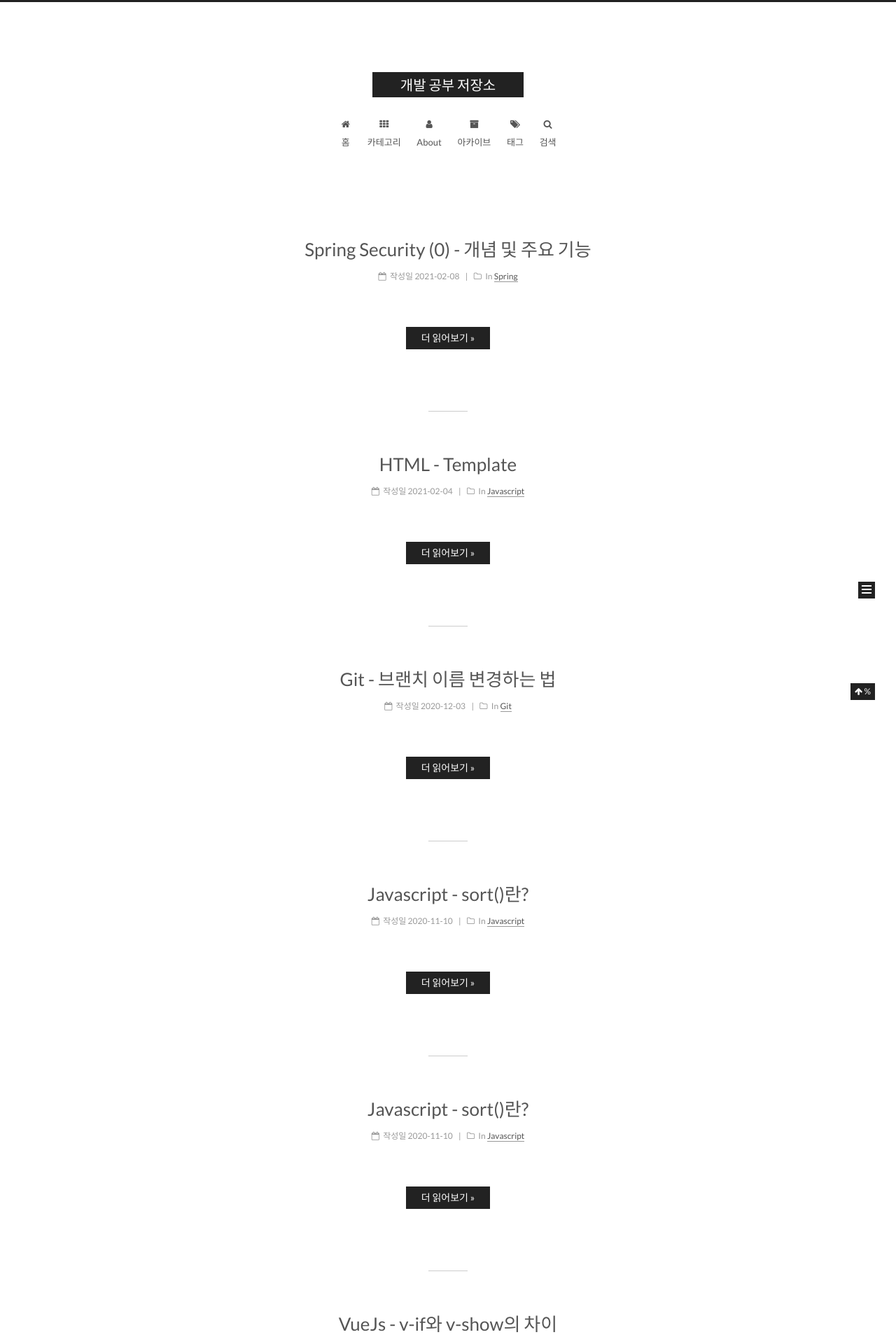
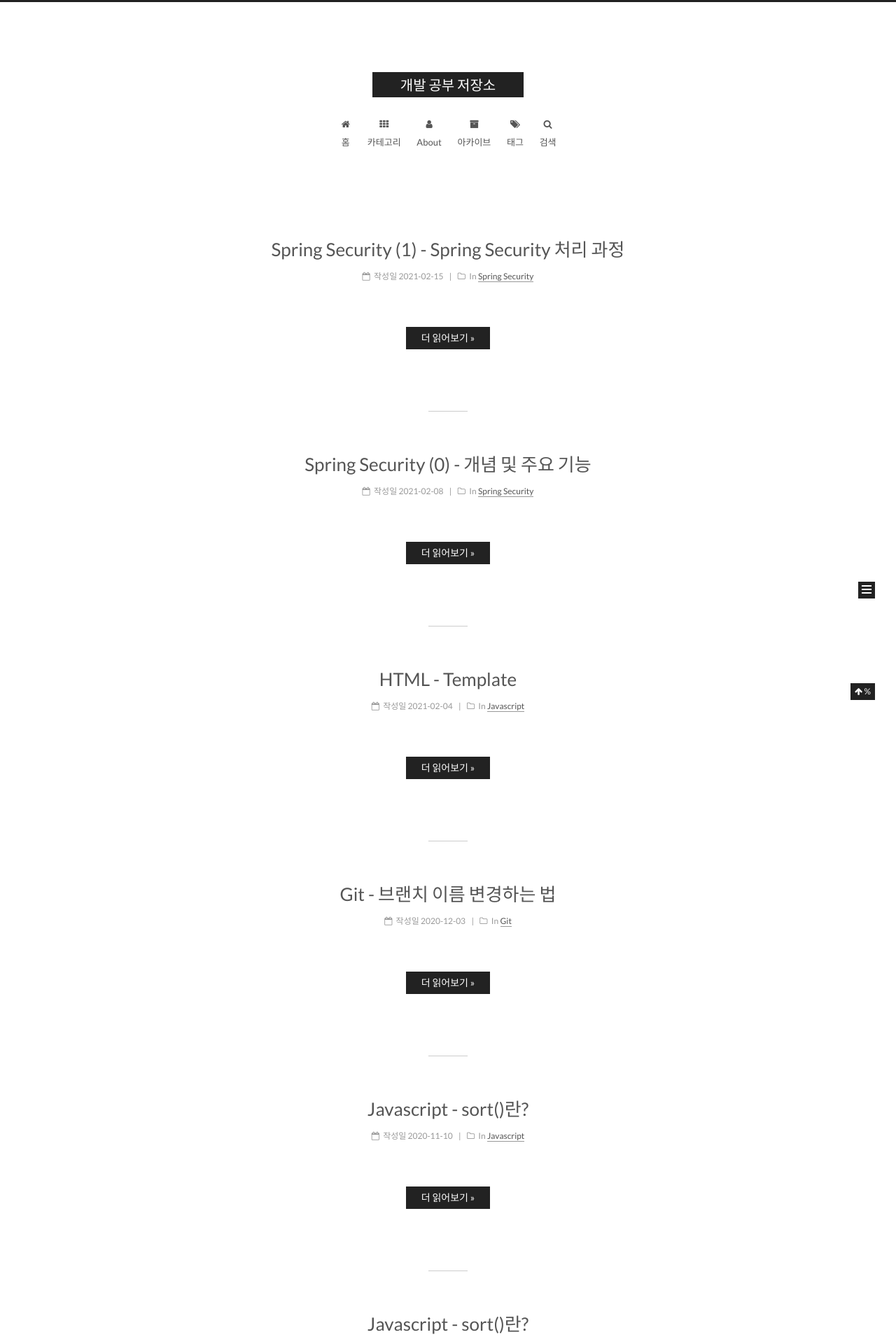
Before and after one commit to doozi316/doozi316.github.io, a Jekyll site: the page built from index.html, in a window 1280 px wide. Shown: the top 1920 px of the page at 70% size. Built offline with Jekyll 4.4.1, drawn with Linux system fonts in a browser that asks for light colours; the list of posts is cut into pages by our own code; part of the change alters nothing that is shown; some of the changed text lies outside the part shown.

Commit message:
spring security

````diff
--- a/_posts/2021-02-08-Spring3.md
+++ b/_posts/2021-02-08-Spring3.md
@@ -1,11 +1,11 @@
 ---
 layout: post
 title: Spring Security (0) - 개념 및 주요 기능
-categories: [Spring]
+categories: [Spring Security]
 excerpt: ' '
 comments: true
 share: true
-tags: [Spring]
+tags: [Spring Security]
 date: 2021-02-08
 ---
 
@@ -68,7 +68,7 @@ date: 2021-02-08
 
 - `spring-security-core.jar`
     - 핵심 `jar`
-    - `Spring Security`를 사용하려는 모든 어플리케이션에 필요하다.-
+    - `Spring Security`를 사용하려는 모든 어플리케이션에 필요하다.
     - 이 `jar` 파일에는 핵심 엑세스 제어 및 핵심 인증 클래승와 인터페이스가 포함된다.
     - 독립 실행 형 어플리케이션이나 원격 클라이언트 어플리케이션에서 사용 가능
     - 최상위 패키지가 포함되어 있다.
--- /dev/null
+++ b/_posts/2021-02-15-Spring4.md
@@ -0,0 +1,119 @@
+---
+layout: post
+title: Spring Security (1) - Spring Security 처리 과정
+categories: [Spring Security]
+excerpt: ' '
+comments: true
+share: true
+tags: [Spring Security]
+date: 2021-02-15
+---
+
+# 들어가기 전에
+
+## Authentication vs Authorization
+
+- Authentication
+    - 입증, 증명, 인증
+    - 사용자 이름/사용자 ID 및 암호화 같은 자격 증명을 검증하여 ID를 확인하는 것
+    - 보통 이 인증(Authentication)은 사용자 이름(ID)와 암호로 수행된다.
+    - 인증은 단일부터 2단계, 다중 인증까지 거칠 수 있다.
+- Authorization
+    - 인가, 허가, 권한 부여
+    - 인증(Authentication) 이후에 발생하는 과정
+    - 인증된 사용자에게 시스템 액세스 권한을 부여하는 과정
+
+# Spring Security 처리 과정
+
+![](https://doozi316.github.io/assets/images/Spring4/1.png)
+
+1. HTTP 요청 수신 (Http Request) 및 `AuthenticationFilter` 통과
+    - `Spring Security` 는 일련의(연결된) **필터** 들을 가지고 있다.
+    - 요청(request)은, 인증(Authentication)과 권한부여(Authorization)를 위해 이 필터들을 통과하게 된다.
+    - 이 필터를 통과하는 과정은, 해당 요청과 관련된 인증 필터(인증 메커니즘/모델에 기반한 관련 인증 필터)를 찾을 때 까지 지속된다.
+    - 예)
+        - HTTP Basic 인증 요청은 `BasicAuthenticationFilter` 에 도달할 때까지 필터 체인을 통과한다.
+        - HTTP Digest 인증 요청은 `DigestAuthenticationFilter` 에 도달할 때까지 필터 체인을 통과한다
+        - 로그인 form submit 요청은 `UsernamePasswordAuthenticationFilter`에 도달할 때까지 필터 체인을 통과한다.
+        - X509 인증 요청은 `X509AuthenticationFilter` 등에 도달할 때까지 필터 체인을 통과한다.
+
+2. 사용자 자격 증명을 기반으로 `AuthenticationToken` 생성
+    - 인증 요청이 관련 `AuthenticationFilter`에 의해 수신되면 수신된 요청에서 **사용자 이름**과 **비밀번호**를 추출한다.
+    - 추출된 사용자 자격 증명(credentials)을 기반으로 인증개체를 만든다
+    - 추출된 자격 증명(credentials)을 통해 `UsernamePasswordAuthenticationToken`이 생성된다
+
+3. `AuthenticationManager`를 위해 생성된 `AuthenticationToken` 위임
+    - 만들어진 `UsernamePasswordAuthenticationToken`는 `AuthenticaionManager`의 인증 메서드를 호출하는데 사용됨
+    - `AuthenticaionManager`는 단순한 **인터페이스**이며 실제 구현은 `ProviderManager` 이다.
+    - `AuthenticaionManager.java`
+
+        ```
+        public interface AuthenticationManager {
+            Authenticaion authenticate(Authentication authentication) throw AuthenticaionException;
+        }
+        ```
+        > **자세히** 🚀
+        > - 위 `authenticate()` 메소드는 다음 세가지 중 하나를 수행 할 수 있다.
+        >   - `return Authentication` : 입력이 유효할 경우 일반적으로 `authenticated = true` 를 반환
+        >   - `AuthenticationException` : 입력이 유효하지 않을 경우 예외 처리
+        >   - `return null` : 결정할 수 없는 경우 `null` 반환
+
+    - `ProviderManager` 에는 사용자 요청을 인증에 필요한 `AuthenticationProvdier` 목록이 있다.
+    - `ProviderManager`는 제공된 각 `AuthenticationProvdier`를 살펴보고 전달된 인증 개체(`UsernamePasswordAuthenticationToken`)를 기반으로 사용자 인증을 시도한다.
+
+4. `AuthenticationProvier` 목록으로 인증 시도
+    - `AuthenticationProvider` 는 제공된 인증 개체로 사용자를 인증한다
+
+        ```
+        public interface AuthenticationProvider {
+            Authentication authenticate(Authentication authentication) throws AuthenticationException;
+            boolean supports(Class<?> authentication);
+        }
+        ```
+
+        > **자세히** 🚀
+        > - `AuthenticationProvider` 는 해당 `Authentication`이 지원되는 형식인지 아닌지 확인할 수 있는 메소드를 제공한다. (`supports()`)
+        > - 여기서 `Class<?>` 는 실질적으로 `Class<? extends Authentication>` 과 같은 의미이다.
+        > - 즉, `authenticate()` 메소드를 통과하는 무언가가 지원되는 형식인지 확인한다.
+
+    - 아래는 프레임워크와 함께 제공되는 `AuthenticationProvider`의 일부이다
+        - `CasAuthenticationProvider`
+        - `JaasAuthenticationProvider`
+        - `DaoAuthenticationProvider`
+        - `OpenIDAuthenticationProvider`
+        - `RememberMeAuthenticationProvider`
+        - `LdapAuthenticationProvider`
+
+5. `UserDetailsService` (옵션 - customize)
+    - 일부 `AuthenticationProvider`(ex. `DaoAuthenticationProvider`)는 사용자 이름(`username`)을 기반으로 사용자 세부 정보를 검색하기 위해 `UserDetailSesrvice`를 사용할 수 있다.
+
+        ```
+        public interface UserDetailService {
+            UserDetail loadUserByUsername(String username) throws UsernameNotFoundException;
+        }
+        ```
+
+6. `UserDetails` (옵션 - customize)
+7. `User` (옵션 - customize)
+    - 5번의 예제 코드에 사용된 `UserDetail`은 사용자 정보(`User`)를 담고 있는 인터페이스이면 될 것이다
+
+8. `AuthenticationException`
+    - `AuthenticationProvider` 인터페이스에 의해 사용자가 성공적으로 인증되면 완전히 채워진 인증개체가 반환된다.
+    - 그렇지 않으면 `AuthenticationException`가 발생한다.
+    - `AuthenticationException` 가 발생하면 인증 메커니즘을 지원하는 `AuthenticationEntryPoint`에 의해 처리된다.
+
+9. 인증 완료!
+    - `AuthenticationManager`는 획득한 완전히 채워진 인증개체를 관련 인증 필터로 다시 반환한다
+
+10. `SecurityContext` 에서 인증 개체 설정
+    - 관련 `AuthenticationFilter`는 향후 필터 사용을 위해 획득한 인증 개체를 `SecurityContext`에 저장한다.
+
+        ```
+        SecurityContextHolder.getContext().setAuthentication(authentication);
+        ```
+<hr>
+
+[출처]
+- <https://springbootdev.com/2017/08/23/spring-security-authentication-architecture/>
+- <https://spring.io/guides/topicals/spring-security-architecture/>
+- <https://medium.com/datadriveninvestor/authentication-vs-authorization-716fea914d55>
````
Also changed, not shown: assets/images/Spring4/1.png (added).
